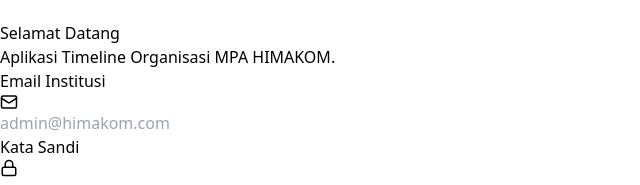
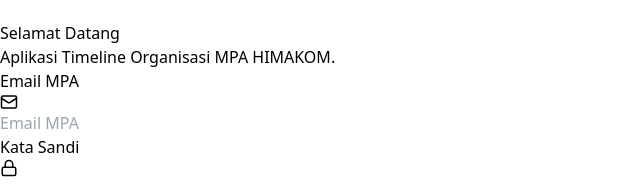
Before and after one commit to wyandhanupapoy/mpa-kalender, a React (Vite) app: page / in a window 1280 px wide. Shown: the part 1813-1998 px from the top of the page, without its empty margins (0-640 px from the left). Built offline with nearby package versions, Linux system fonts and the light colour scheme.

Commit message:
logo polban

```diff
--- a/src/App.jsx
+++ b/src/App.jsx
@@ -429,10 +429,10 @@
               <div className="absolute top-0 left-0 w-full h-1.5 bg-gradient-to-r from-blue-600 to-violet-600"></div>
               <form onSubmit={handleLogin} className="space-y-5 text-left mt-4">
                 <div>
-                  <label className="text-xs font-bold text-slate-500 uppercase ml-1 mb-1 block">Email Institusi</label>
+                  <label className="text-xs font-bold text-slate-500 uppercase ml-1 mb-1 block">Email MPA</label>
                   <div className="relative">
                     <Mail className="absolute left-4 top-3.5 text-slate-400" size={18} />
-                    <input name="email" type="email" required className="w-full pl-11 pr-4 py-3 bg-slate-50 border border-slate-200 rounded-xl focus:ring-2 focus:ring-blue-500 outline-none transition font-medium" placeholder="admin@himakom.com" />
+                    <input name="email" type="email" required className="w-full pl-11 pr-4 py-3 bg-slate-50 border border-slate-200 rounded-xl focus:ring-2 focus:ring-blue-500 outline-none transition font-medium" placeholder="Email MPA" />
                   </div>
                 </div>
                 <div>
@@ -573,7 +573,7 @@
                     <label className="text-xs font-bold text-slate-500 uppercase mb-1 block ml-1">Nama Kegiatan</label>
                     <div className="relative">
                       <Tag className="absolute left-3 top-3 text-slate-400" size={18} />
-                      <input type="text" required value={formData.title} onChange={e => setFormData({ ...formData, title: e.target.value })} className="w-full pl-10 pr-4 py-2.5 bg-white border border-slate-200 rounded-xl focus:ring-2 focus:ring-blue-500 outline-none transition font-medium" placeholder="Contoh: Sidang Pleno" />
+                      <input type="text" required value={formData.title} onChange={e => setFormData({ ...formData, title: e.target.value })} className="w-full pl-10 pr-4 py-2.5 bg-white border border-slate-200 rounded-xl focus:ring-2 focus:ring-blue-500 outline-none transition font-medium" placeholder="Contoh: Sidang Awal Periode" />
                     </div>
                   </div>
 
```
